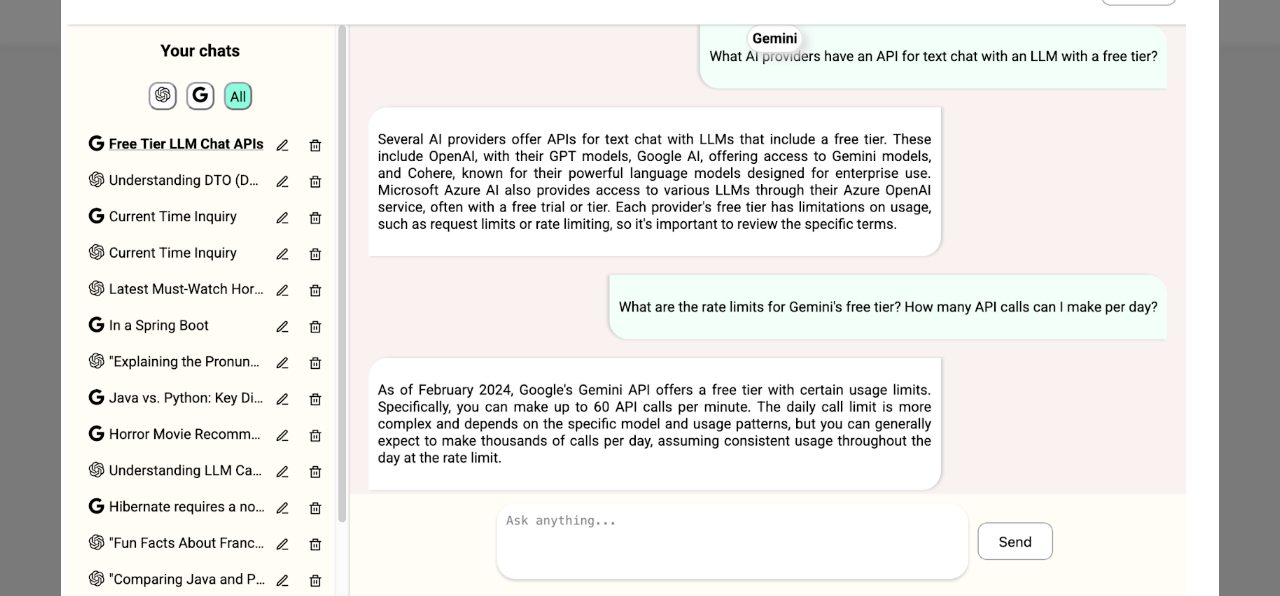
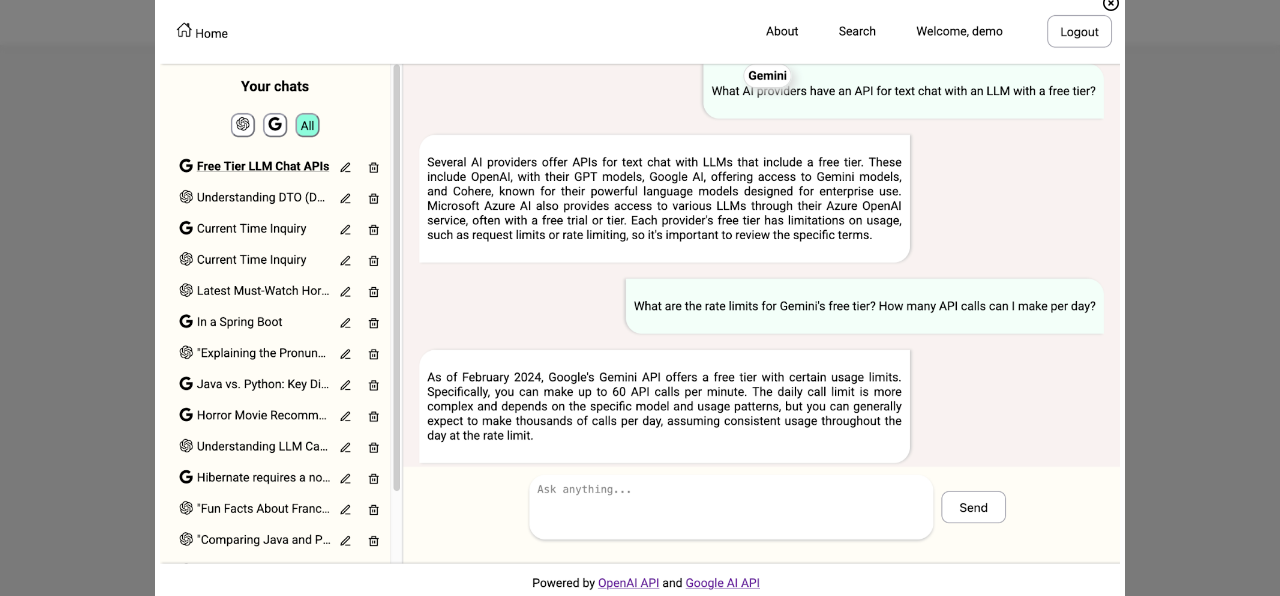
Before and after one commit to nvp85/nvp85.github.io, a plain HTML site: page index.html in a window 1280 px wide. Both pictures are taken after a click on the picture 396 px from the left and 1058 px from the top of the page. Shown: the part 757-1353 px from the top of the page. Drawn offline with Linux system fonts and the light colour scheme.

Commit message:
fix the close modal button style

```diff
--- a/index.css
+++ b/index.css
@@ -206,12 +206,17 @@ footer {
 }
 
 .modal-content {
+    position: relative;
     width: fit-content;
     background-color: white;
     z-index: 20;
 }
 
 #close-modal-btn {
+    position: absolute;
+    top: 0;
+    left: auto;
+    right: 0;
     background-color: white;
     margin: none;
     border: none;
@@ -226,7 +231,7 @@ footer {
 }
 
 .modal-pic {
-    width: 70rem;
-    max-width: 90vw;
+    width: 60rem;
+    max-width: 80vw;
     height: auto;
 }
```
